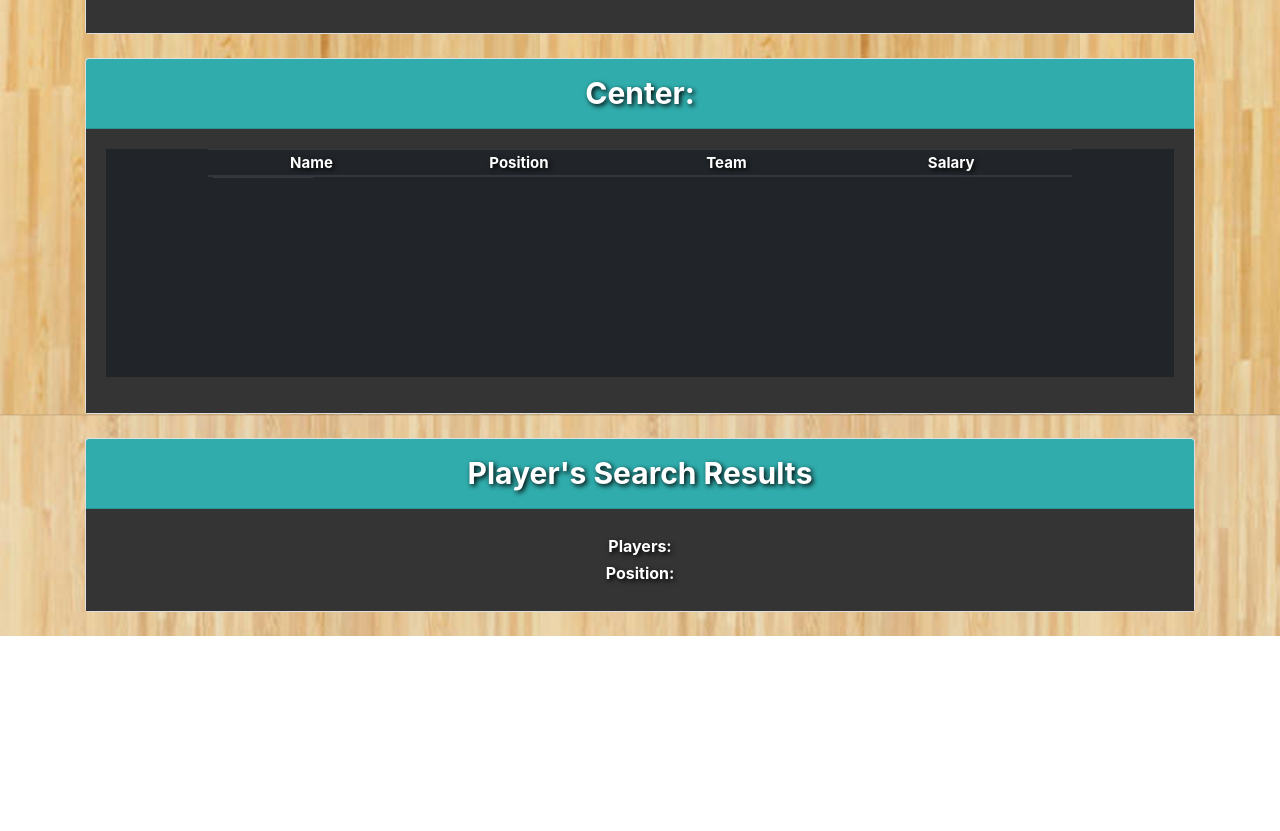
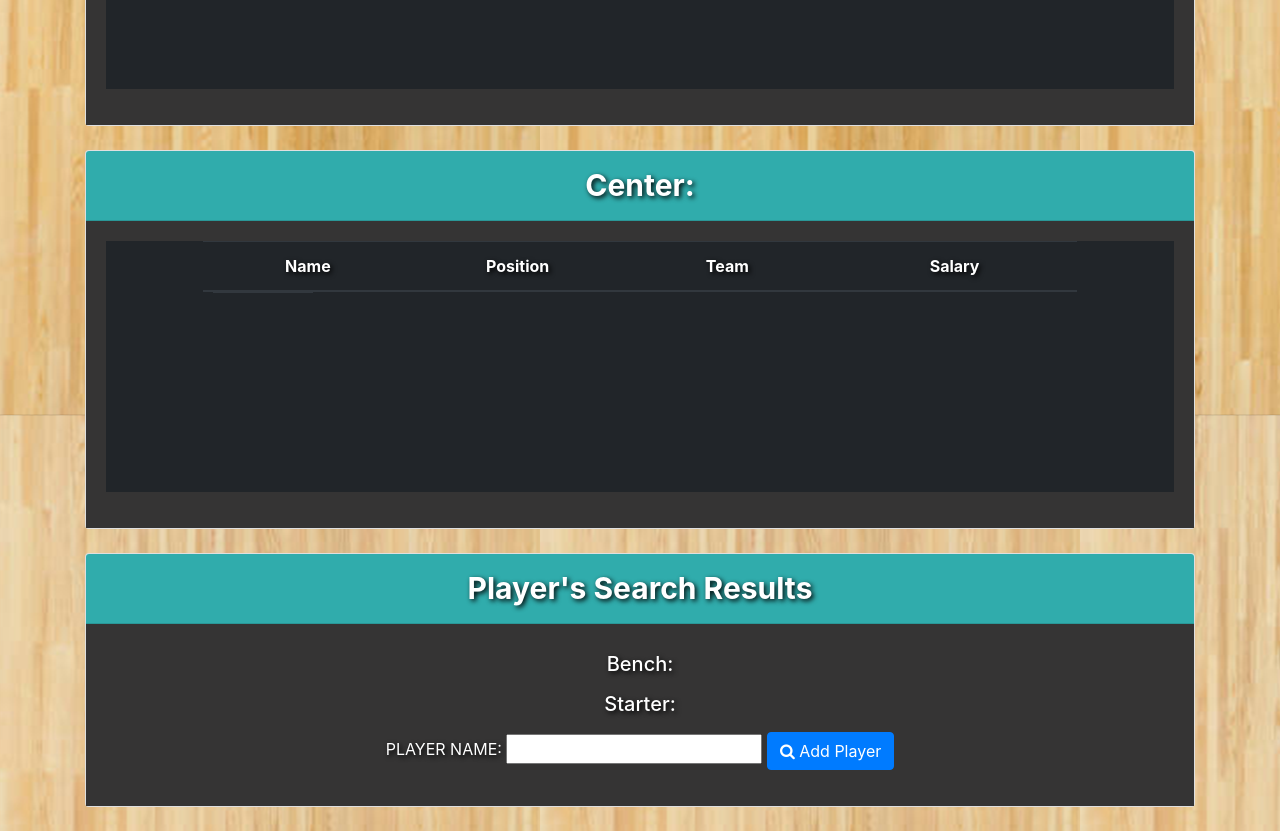
Before and after one commit to joemc9011/projecttwo, a website: page public/indexthree.html in a window 1280 px wide. Shown: the part 1745-2576 px from the top of the page. Before the commit the page ends 2381 px from the top, so only its background shows below. Drawn offline with nearby package versions, Linux system fonts and the light colour scheme; no server answers.

Commit message:
jkfinalupdates

```diff
--- a/public/assets/css/three.css
+++ b/public/assets/css/three.css
@@ -25,15 +25,20 @@
 
 .card-body {
   background-color: rgb(53, 52, 52);
-  font-size: 15px;
-  line-height: 1px;
+  /* font-size: 15px;
+  line-height: 1px; */
 }
 
+h5 {
+  color: white
+}
 h6 {
   color: white
 }
- web code */
-
+.form-group
+{
+  color: white;
+}
 
 table {
 width: 180%;
--- a/public/indexthree.html
+++ b/public/indexthree.html
@@ -195,14 +195,17 @@
               <div class="well" id="stats">
                   <h2 id="title"></h2>
                   <div>
-                <h6>
-                  <strong>Players:</strong>
-                  <span id="players"></span>
-                </h6>
-                <h6>
-                  <strong>Position:</strong>
-                  <span id="position"></span>
-                </h6>
+                      <h5>Bench:</h5>
+                      <ul id="starters"></ul>
+                      <h5>Starter:</h5>
+                      <ul id="bench"></ul>
+                      <form class="create-form">
+                          <div class="form-group">
+                              <labthel for="ca">PLAYER NAME:</label>
+                              <input type="text" id="ca" name="name" />
+                              <button class="btn btn-primary btn-md" id="pg-btn">
+                                  <span class="fa fa-search"></span> Add Player</button>
+                          </div>
                   </div>
               </div>
           </div>
```
Also changed, not shown: public/index.html (+2 -2 lines). Lines whose indentation alone changed are shown as unchanged.
